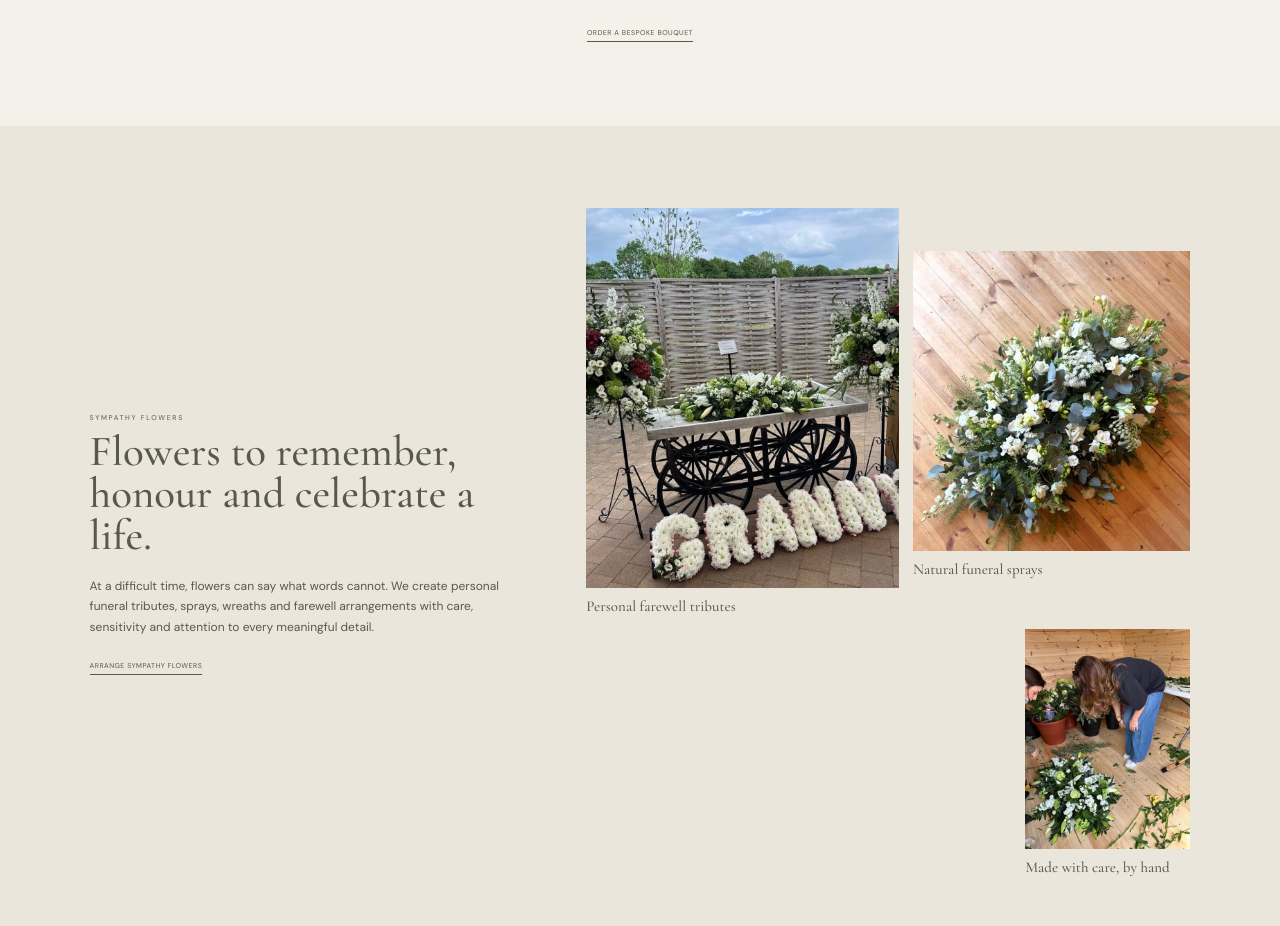
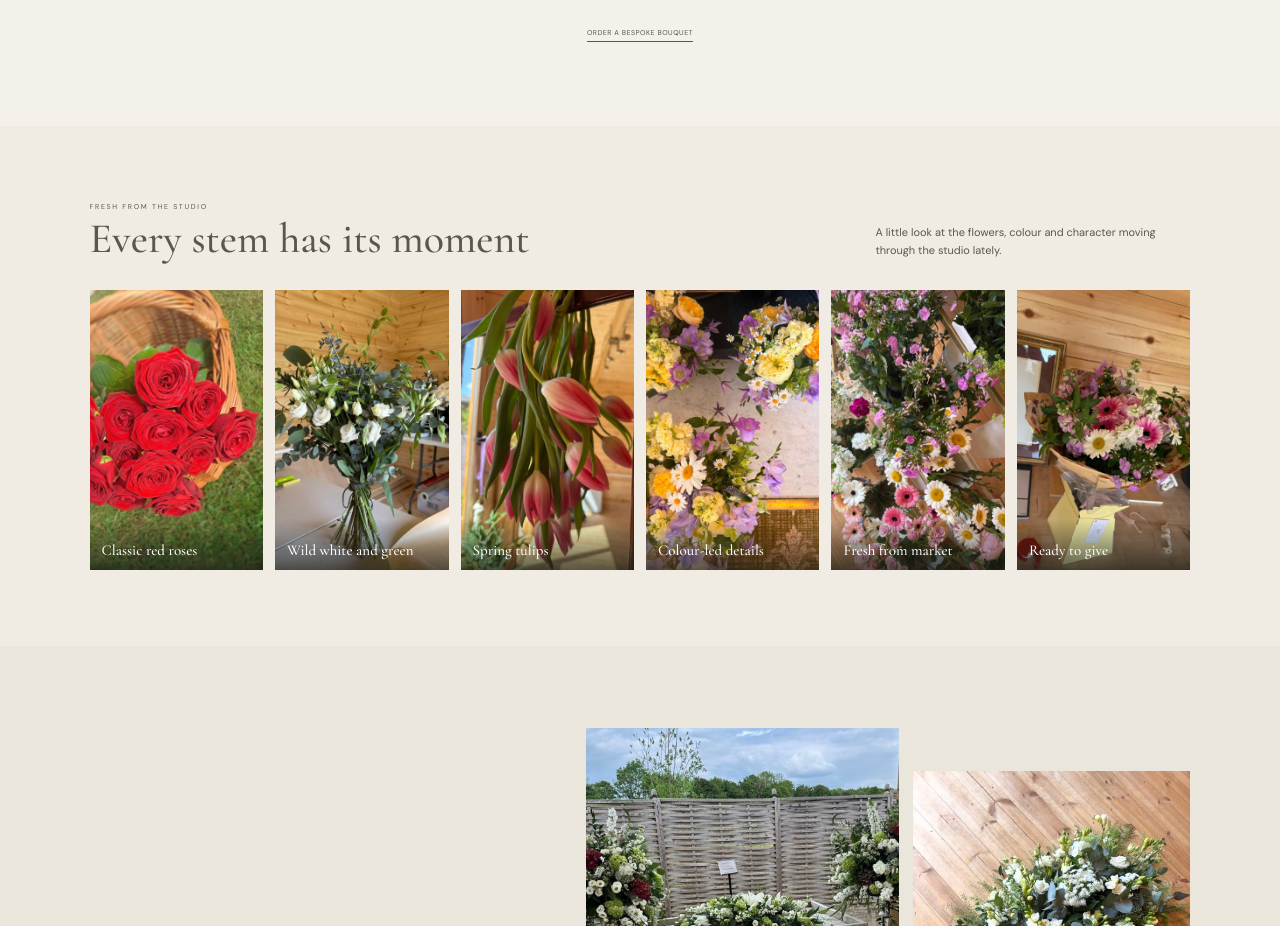
Before and after one commit to PlaygroundSaaS/B-P, a Next.js app: page / in a window 1280 px wide. Shown: the part 2021-2947 px from the top of the page. Built offline with nearby package versions, Linux system fonts and the light colour scheme.

Commit message:
Add recent studio work gallery

```diff
--- a/app/page.tsx
+++ b/app/page.tsx
@@ -69,6 +69,21 @@ export default function Home() {
           <a className="landing-text-link landing-bouquet-link" href="#enquire">Order a bespoke bouquet</a>
         </section>
 
+        <section className="landing-recent-work">
+          <div className="landing-section-heading">
+            <div><p className="landing-eyebrow">FRESH FROM THE STUDIO</p><h2>Every stem has its moment</h2></div>
+            <p>A little look at the flowers, colour and character moving through the studio lately.</p>
+          </div>
+          <div className="landing-recent-grid">
+            <figure><Image src="/assets/studio-work-1.jpg" alt="Rich red roses gathered in a wicker basket" fill sizes="(max-width: 700px) 72vw, 23vw" /><figcaption>Classic red roses</figcaption></figure>
+            <figure><Image src="/assets/studio-work-2.jpg" alt="A natural white bouquet with eucalyptus" fill sizes="(max-width: 700px) 72vw, 23vw" /><figcaption>Wild white and green</figcaption></figure>
+            <figure><Image src="/assets/studio-work-3.jpg" alt="Soft pink tulips hanging in the studio" fill sizes="(max-width: 700px) 72vw, 23vw" /><figcaption>Spring tulips</figcaption></figure>
+            <figure><Image src="/assets/studio-work-4.jpg" alt="Pastel yellow and lilac flowers arranged around a table" fill sizes="(max-width: 700px) 72vw, 23vw" /><figcaption>Colour-led details</figcaption></figure>
+            <figure><Image src="/assets/studio-work-5.jpg" alt="Fresh pink and white seasonal flowers in the studio" fill sizes="(max-width: 700px) 72vw, 23vw" /><figcaption>Fresh from market</figcaption></figure>
+            <figure><Image src="/assets/studio-work-6.jpg" alt="Pink and white hand-tied bouquet ready to give" fill sizes="(max-width: 700px) 72vw, 23vw" /><figcaption>Ready to give</figcaption></figure>
+          </div>
+        </section>
+
         <section className="landing-sympathy" id="sympathy">
           <div className="landing-sympathy-copy">
             <p className="landing-eyebrow">SYMPATHY FLOWERS</p>
```
